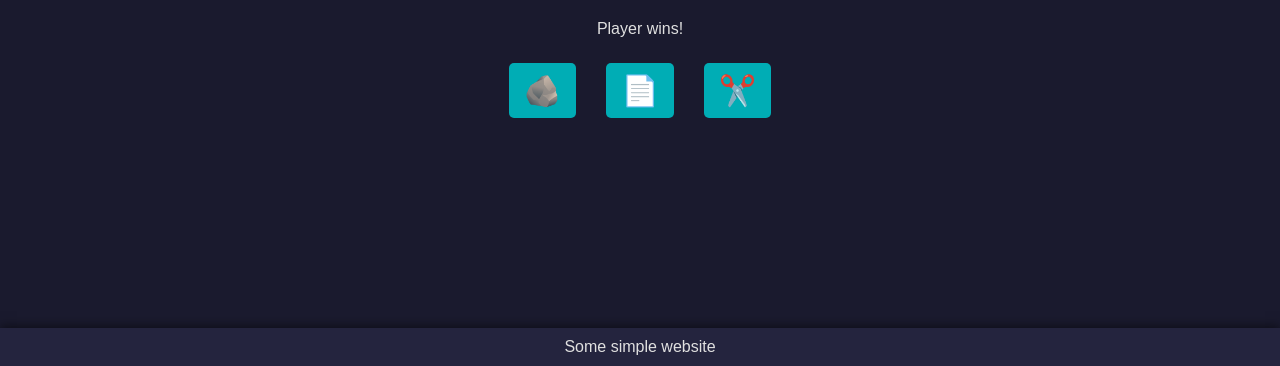
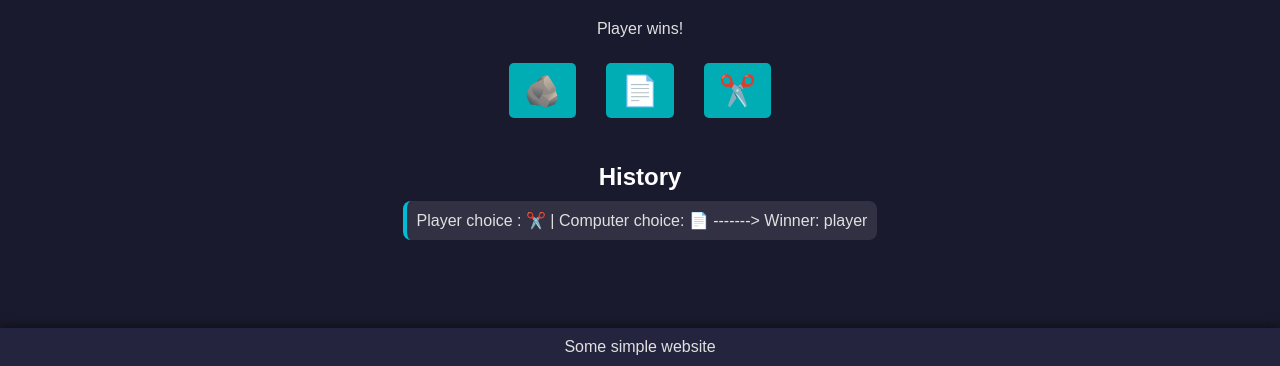
Before and after one commit to Waxer-212/RockPaperScissors, a plain HTML site: page index.html in a window 1280 px wide. Both pictures are taken after a click on the button "✂️". Shown: the part 434-800 px from the top of the page. Drawn offline with Linux system fonts and the light colour scheme.

Commit message:
Refactor game UI to include history of player and computer choices

```diff
--- a/index.html
+++ b/index.html
@@ -42,6 +42,12 @@
             <button value="📄" onclick="game(value)">📄</button>
             <button value="✂️" onclick="game(value)">✂️</button>
         </div>
+
+        <div class="history">
+            <h2>History</h2>
+            <ol id="history-list">
+            </ol>
+        </div>
     </div>
     <div class="footer">
         Some simple website
--- a/scripts.js
+++ b/scripts.js
@@ -9,6 +9,8 @@ const lastWinner = document.getElementById("winner");
 
 const playerChoice_span = document.getElementById("player-choice");
 const computerChoice_span = document.getElementById("computer-choice");
+
+const historyList = document.getElementById("history-list");
 
 //Gets the computer's choice
 function computerTurn() {
@@ -25,6 +27,7 @@ function game(playerChoice) {
     computerChoice_span.textContent = computerChoice;
 
     const winner = getWinner(playerChoice, computerChoice);
+    addHistoryItem(playerChoice, computerChoice, winner);
     displayWinner(winner);
 }
 
@@ -44,6 +47,8 @@ function getWinner(playerChoice, computerChoice) {
         computerScore++;
         return 'computer';
     }
+
+
 }
 
 //Function for displaying the winner
@@ -61,3 +66,11 @@ function displayWinner(winner) {
         lastWinner.textContent = 'Draw!';
     }
 }
+
+//Function for adding the history item
+function addHistoryItem(playerChoice, computerChoice, winner)
+{
+    const historyItem = document.createElement("li");
+    historyItem.textContent = `Player choice : ${playerChoice} | Computer choice: ${computerChoice}  ------->  Winner: ${winner}`;
+    historyList.appendChild(historyItem);
+}
--- a/style.css
+++ b/style.css
@@ -46,6 +46,8 @@ img {
     justify-content: space-around;
     flex-direction: row;
     margin-top: 20px;
+
+    flex-wrap: wrap;
 }
 
 .player
@@ -107,6 +109,38 @@ img {
    font-size: 36px;
 }
 
+.history
+{
+    display: flex;
+    justify-content: center;
+    align-items: center;
+    flex-direction: column;
+    margin-top: 20px;
+}
+
+.history h2
+{
+    font-size: 1.5rem;
+    margin-bottom: 10px;
+    color:#fff;
+    font-weight: bold;
+}
+
+.history ol
+{
+    list-style-type: none;
+    padding: 0;
+    margin: 0;
+}
+
+.history li
+{
+    padding: 10px;
+    margin-bottom: 5px;
+    background-color: rgba(255, 255, 255, 0.1); /* Transparent background */
+    border-radius: 8px;
+    border-left: 4px solid #00bcd4; /* Colored left border */
+}
 .footer
 {
     background-color: #24243e;
```
